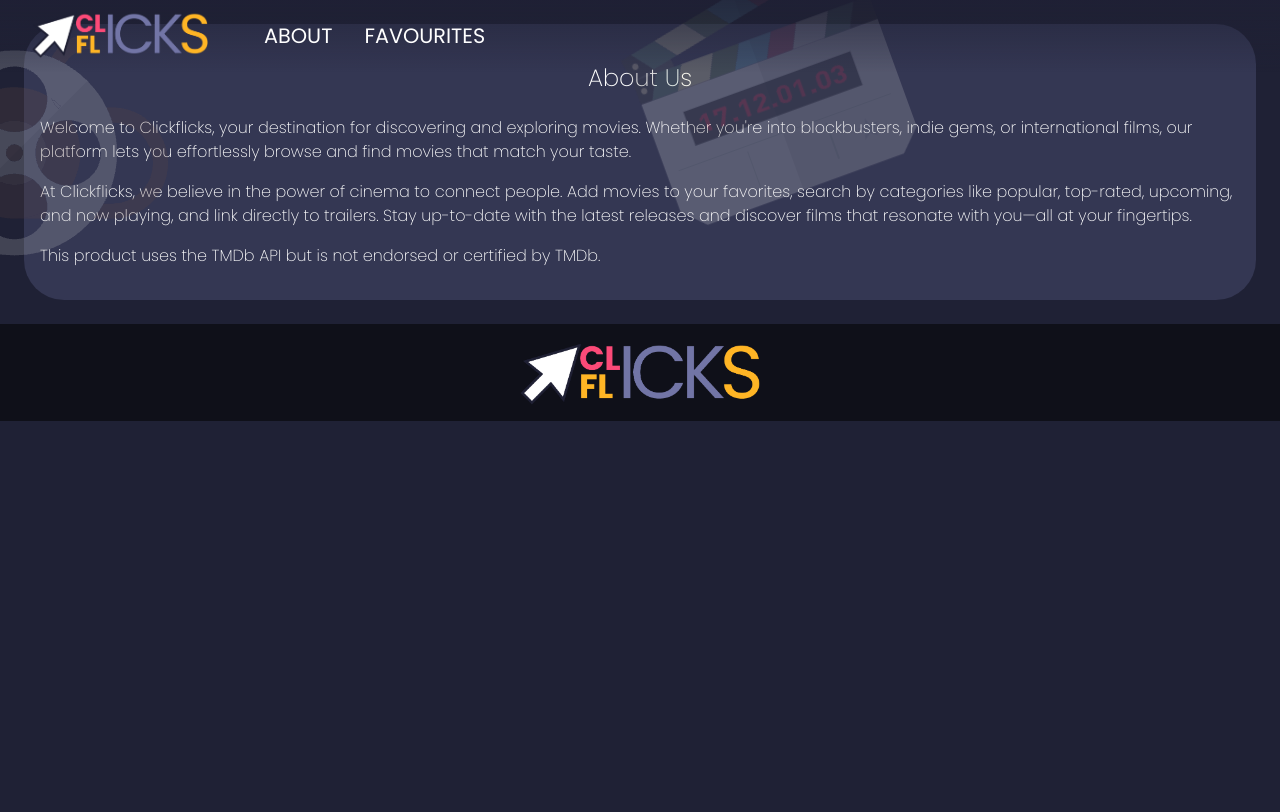
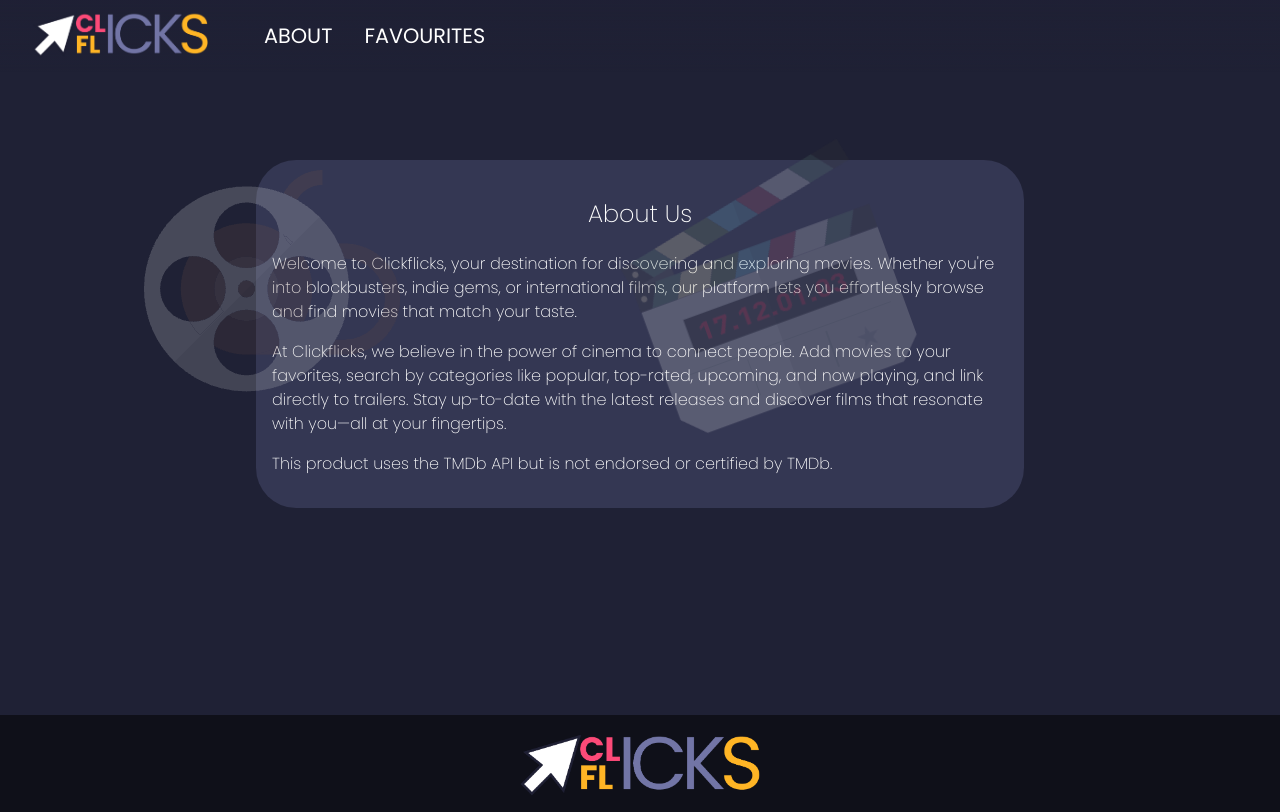
Before and after one commit to fgerrymok/react-movie-app, a React (Vite) app in the folder movie-app/: page /about in a window 1280 px wide. Built offline with nearby package versions, Linux system fonts and the light colour scheme; no server answers.

Commit message:
Formatted about page

```diff
--- a/movie-app/src/pages/AboutPage.jsx
+++ b/movie-app/src/pages/AboutPage.jsx
@@ -3,6 +3,7 @@ import "../styles/About.css";
 
 export default function About() {
   return (
+    <div className="main-content">
     <section className="about-us">
       <h2>About Us</h2>
       <p>Welcome to Clickflicks, your destination for discovering and exploring movies. Whether you're into blockbusters, indie gems, or international films, our platform lets you effortlessly browse and find movies that match your taste.
@@ -18,5 +19,6 @@ export default function About() {
         <img src="/bg-2.png" alt="movie reel" className="bg-2" />
       </div>
     </section>
+    </div>
   );
 }
--- a/movie-app/src/styles/About.css
+++ b/movie-app/src/styles/About.css
@@ -1,12 +1,18 @@
+.main-content {
+    overflow: hidden;
+    min-height: 89.4vh;
+    display: flex;
+    flex-direction: column;
+}
+
 .about-us {
     background-color: #7276a841;
-    margin: 1.5rem;
+    margin: 1.5rem 1.5rem 8rem 1.5rem;
     border-radius: 40px;
     padding: 1rem;
     white-space: pre-wrap;
     z-index: 50;
     position: relative;
-
 }
 
 h2,
@@ -35,4 +41,32 @@ p {
     position: absolute;
     top: 10px;
     left: -7rem;
+
 }
+
+@media (min-width: 31.25em) {
+    .about-us {
+        margin-top: 10rem;
+    }
+}
+
+@media (min-width: 50em) {
+    .about-us {
+        margin-left: 5rem;
+        margin-right: 5rem;
+    }
+}
+
+@media (min-width: 64em) {
+    .about-us {
+        margin-left: 16rem;
+        margin-right: 16rem;
+    }
+}
+
+@media(min-width: 87.5em) {
+    .about-us {
+        margin-left: 24rem;
+        margin-right: 24rem;
+    }
+  }
--- a/movie-app/src/styles/Footer.css
+++ b/movie-app/src/styles/Footer.css
@@ -16,9 +16,9 @@
 }
 
 .footer-menu {
-  /* background-color: #1f2135; */
   background-color: #1f2135;
   position: fixed;
+  z-index: 100;
   bottom: 0;
   width: 100%;
 }
```
Also changed, not shown: movie-app/src/styles/Subnav.css (+0 -76 lines).
